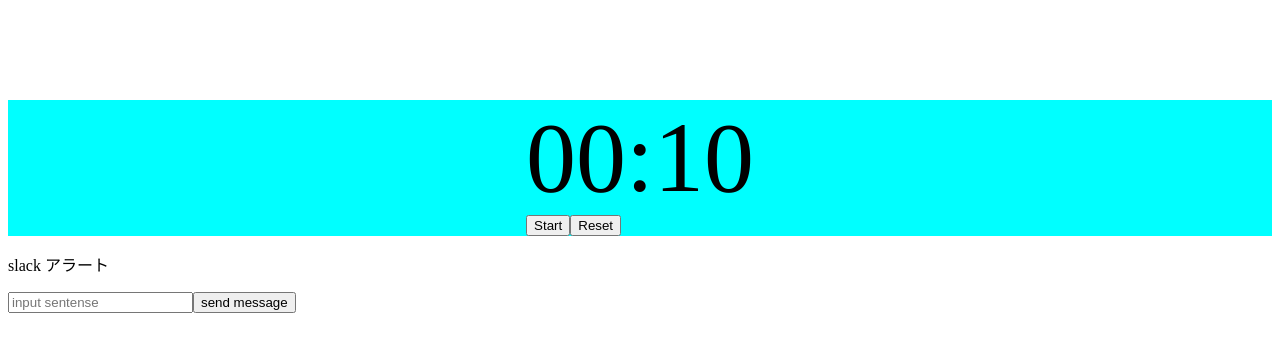
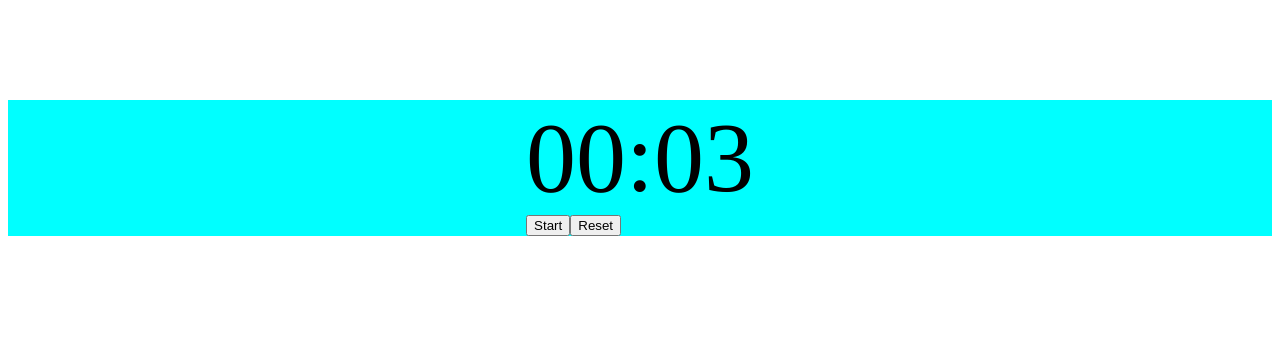
Before and after one commit to souken-b/time_app, a Vue app: page / in a window 1280 px wide. Shown: the top 352 px of the page. Built offline with nearby package versions, Linux system fonts and the light colour scheme.

Commit message:
slack apiを連携

```diff
--- a/src/App.vue
+++ b/src/App.vue
@@ -1,16 +1,13 @@
 <template>
   <div id="app">
-    <Timer></Timer>
-    <SlackAlert></SlackAlert>
-    <input v-model="message" placeholder="input sentense">
-    <button @click="send">send message</button>
+    <Timer v-model="openSlack" v-on:data="openSlack=$event.openSlack"></Timer>
+    <SlackAlert v-show="openSlack"></SlackAlert>
   </div>
 </template>
 
 <script>
 import Timer from './components/Timer.vue'
 import SlackAlert from './components/SlackAlert.vue'
-import { SlackOAuthClient } from 'messaging-api-slack'
 
 export default {
   components: {
@@ -19,16 +16,10 @@ export default {
   },
   data () {
     return {
-      message: ''
+      openSlack: false
     }
   },
   methods: {
-    send () {
-      let message = ''
-      const client = SlackOAuthClient.connect('')
-      message = this.message
-      client.postMessage('timeapptest', message, { as_user: true })
-    }
   }
 }
 </script>
--- a/src/components/SlackAlert.vue
+++ b/src/components/SlackAlert.vue
@@ -1,14 +1,25 @@
 <template>
   <div id="SlackAlert">
-    <p>{{ message }}</p>
+    <input v-model="message" placeholder="input message">
+    <button @click="send">send message</button>
   </div>
 </template>
 <script>
+import { SlackOAuthClient } from 'messaging-api-slack'
+
 export default {
   name: 'SlackAlert',
   data () {
     return {
-      message: 'slack アラート'
+      message: ''
+    }
+  },
+  methods: {
+    send () {
+      let message = ''
+      const client = SlackOAuthClient.connect('')
+      message += '<\n' + this.message
+      client.postMessage('timeapptest', message, { as_user: true })
     }
   }
 }
--- a/src/components/Timer.vue
+++ b/src/components/Timer.vue
@@ -19,10 +19,10 @@ export default {
   data () {
     return {
       min: 0,
-      sec: 10,
+      sec: 3,
       timerOn: false,
       timerObj: null,
-      alert: false
+      openSlack: false
     }
   },
   methods: {
@@ -40,25 +40,26 @@ export default {
       const self = this
       this.timerObj = setInterval(function () { self.count() }, 1000)
       this.timerOn = true
-      this.alert = false
     },
     stop: function () {
       clearInterval(this.timerObj)
       this.timerOn = false
-      this.alert = false
     },
     complete: function () {
       clearInterval(this.timerObj)
-      this.alert = true
+      this.$emit('data', {
+        openSlack: true
+      })
     },
     reset: function () {
       this.min = 0
-      this.sec = 10
-      this.alert = false
+      this.sec = 3
+      this.$emit('data', {
+        openSlack: false
+      })
     }
   },
   computed: {
-    // eslint-disable-next-line vue/return-in-computed-property
     formatTime: function () {
       const timeStrings = [
         this.min.toString(),
```
